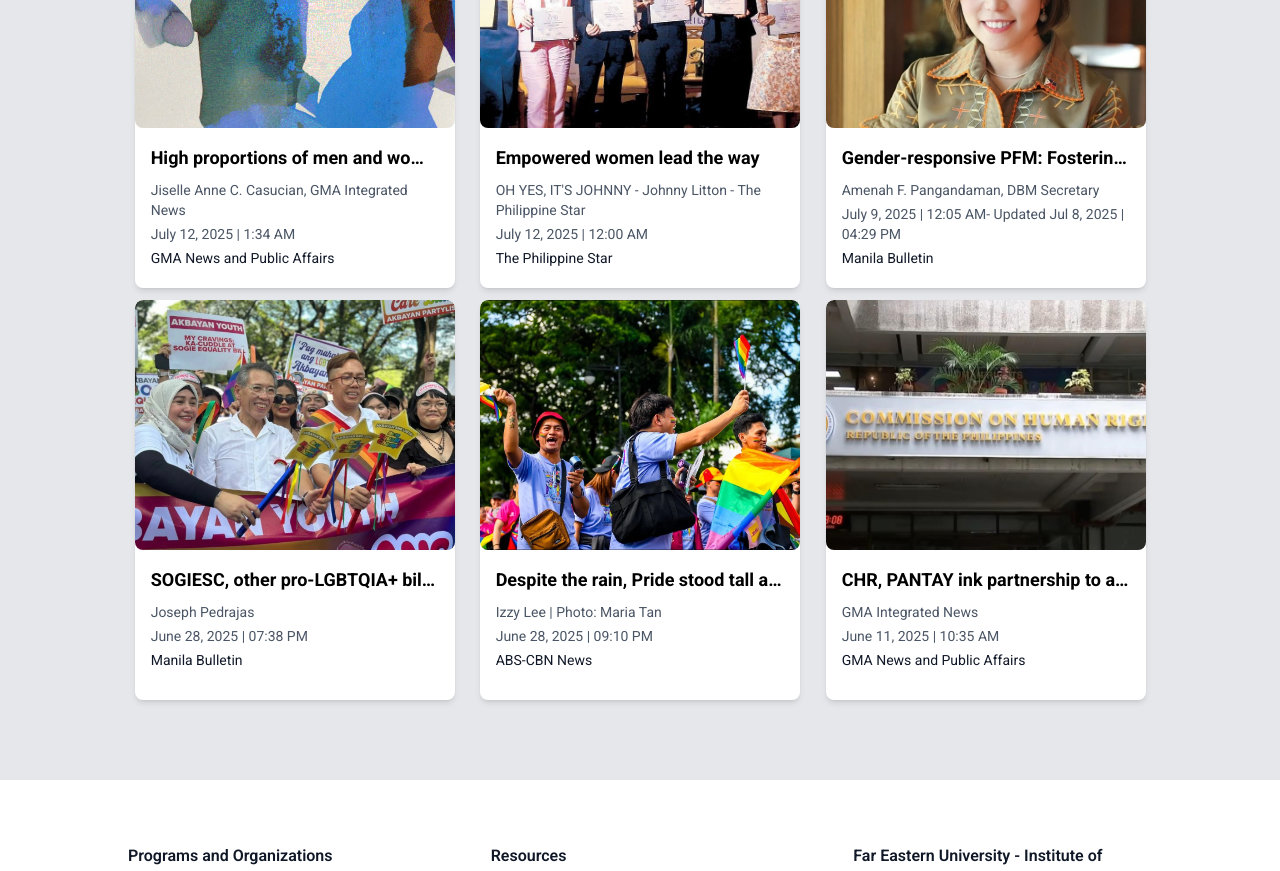
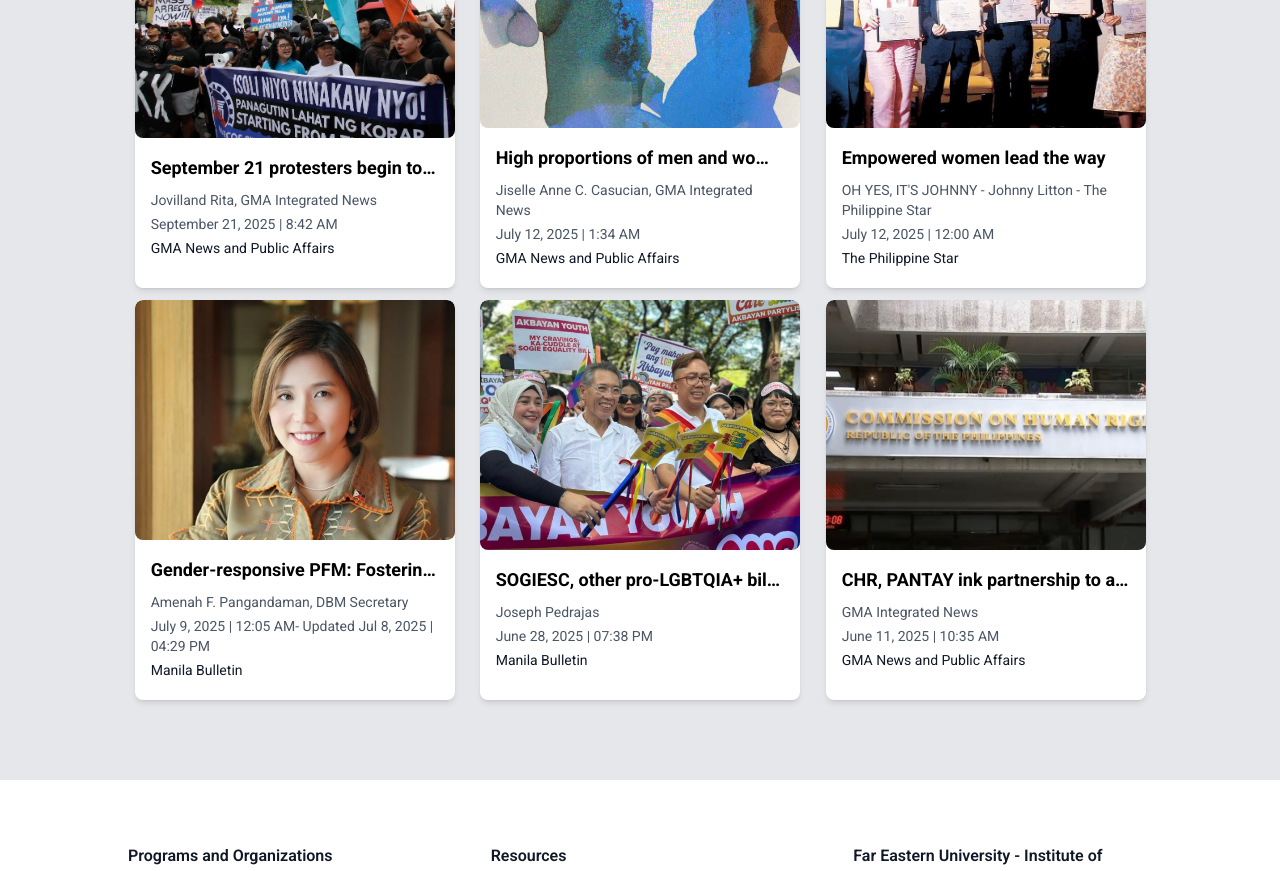
Before and after one commit to trayamp/saribuo_website, a Next.js app: page / in a window 1280 px wide. Shown: the part 1120-1991 px from the top of the page. Built offline with nearby package versions, Linux system fonts and the light colour scheme.

Commit message:
update sept

```diff
--- a/app/saribuo_game/page.tsx
+++ b/app/saribuo_game/page.tsx
@@ -28,7 +28,7 @@
           className="max-w-sm sm:max-w-xl text-sm sm:text-lg px-2 font-pixelify"
           style={{ fontFamily: pixelify.style.fontFamily }}
         >
-          09&nbsp;&nbsp;&nbsp;13&nbsp;&nbsp;&nbsp;2025
+        **&nbsp;&nbsp;&nbsp;**&nbsp;&nbsp;&nbsp;**
         </p>
 
         {/*yt link ofc */}
--- a/data/data.ts
+++ b/data/data.ts
@@ -1,6 +1,16 @@
 export const latestNews = [
+
+{
+    id:0,
+    image: "/images/peoplepower.jpg",
+    title: "September 21 protesters begin to assemble at EDSA People Power Monument",
+    author: "Jovilland Rita, GMA Integrated News ",
+    datetime: "September 21, 2025 | 8:42 AM",
+    publisher: "GMA News and Public Affairs",
+    link: "https://www.gmanetwork.com/news/topstories/nation/959821/edsa-people-power-monument-rally-september-21/story/"
+ },
  {
-    id:0,
+    id:1,
     image: "/images/highproportionsofmenandwomen.gif",
     title: " High proportions of men and women unable to meet 'fertility intentions' —UNFPA report",
     author: "Jiselle Anne C. Casucian, GMA Integrated News ",
@@ -9,7 +19,7 @@
     link: "https://www.gmanetwork.com/news/topstories/nation/952335/high-proportions-of-men-and-women-unable-to-meet-fertility-intentions-unfpa-report/story/"
  },
 {
-    id:1,
+    id:3,
     image: "/images/empoweredwomen.jpg",
     title: "Empowered women lead the way",
     author: "OH YES, IT'S JOHNNY - Johnny Litton - The Philippine Star",
@@ -18,7 +28,7 @@
     link: "https://www.philstar.com/lifestyle/2025/07/12/2457259/empoweredwomen-lead-theway"
 },
 {
-    id:2,
+    id:4,
     image: "/images/genderresponsivepfm.webp",
     title: "Gender-responsive PFM: Fostering equity and inclusion",
     author: "Amenah F. Pangandaman, DBM Secretary",
@@ -27,7 +37,7 @@
     link: "https://mb.com.ph/2025/07/09/gender-responsive-pfm-fostering-equity-and-inclusion"
 },
 {
-    id:3,
+    id:5,
     image: "/images/sogiescotherprolgbtq.webp",
     title: "SOGIESC, other pro-LGBTQIA+ bills up for refiling in 20th Congress",
     author: "Joseph Pedrajas",
@@ -36,16 +46,7 @@
     link: "https://mb.com.ph/2025/06/28/sogiesc-other-pro-lgbtqia-bills-up-for-refiling-in-20th-congress"
 },
 {
-    id:4,
-    image: "/images/despitetherainprideph.webp",
-    title: "Despite the rain, Pride stood tall at Lov3Laban sa Diliman",
-    author: "Izzy Lee | Photo: Maria Tan",
-    datetime: "June 28, 2025 | 09:10 PM",
-    publisher: "ABS-CBN News",
-    link: "https://www.abs-cbn.com/news/nation/2025/6/28/despite-the-rain-pride-stood-tall-at-lov3laban-sa-diliman-2110"
-},
-{
-    id:5,
+    id:6,
     image: "/images/chrpantay.jpg",
     title: "CHR, PANTAY ink partnership to advance gender equality in schools",
     author: "GMA Integrated News ",
```
Also changed, not shown: public/images/peoplepower.jpg (added).
